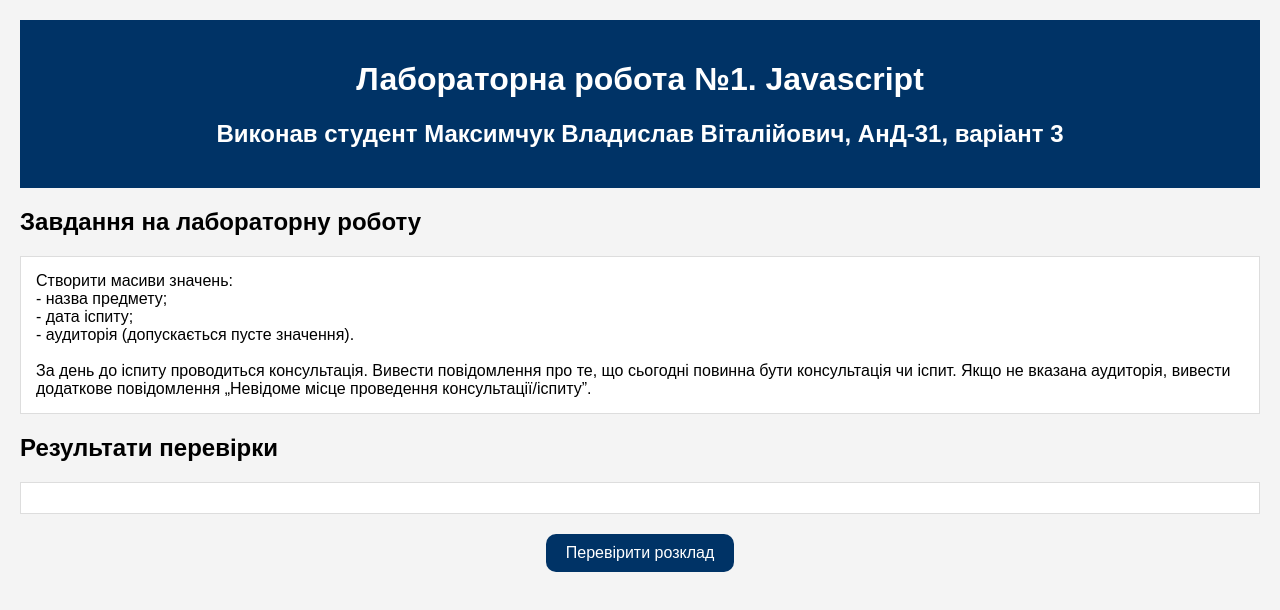
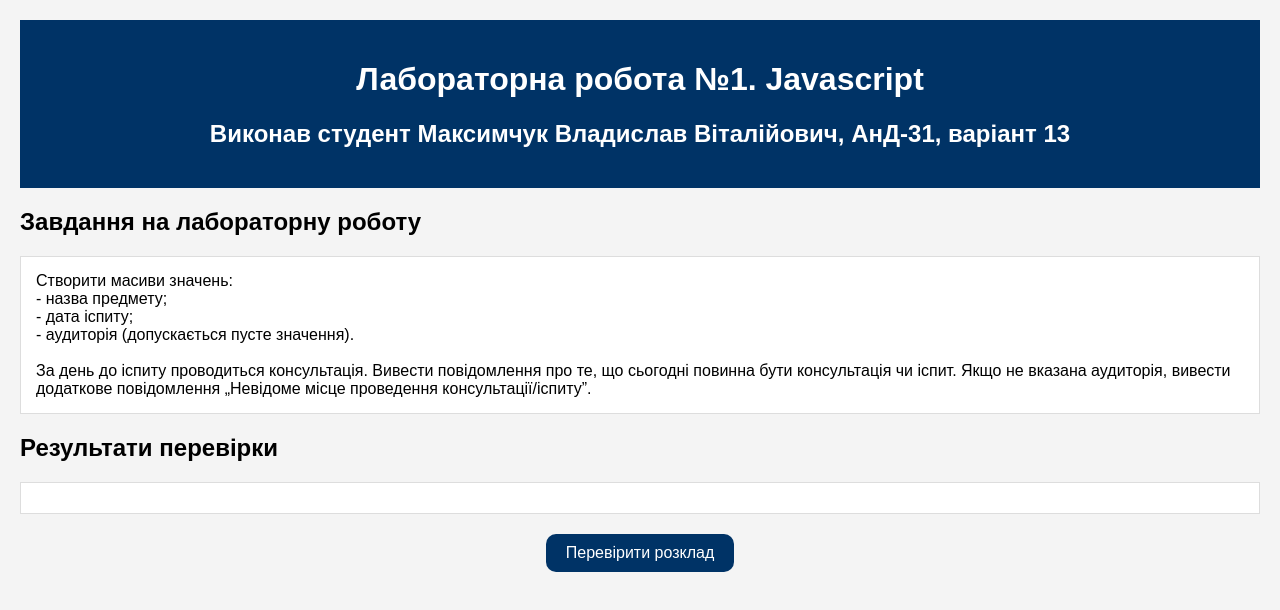
Before and after one commit to vladMaksym/js.lab1, a plain HTML site: page index.html in a window 1280 px wide. Drawn offline with Linux system fonts and the light colour scheme.

Commit message:
готова

```diff
--- a/index.html
+++ b/index.html
@@ -11,7 +11,7 @@
 <main class="b-main">
     <header class="b-header">
         <h1>Лабораторна робота №1. Javascript</h1>
-        <h2>Виконав студент Максимчук Владислав Віталійович, АнД-31, варіант 3</h2>
+        <h2>Виконав студент Максимчук Владислав Віталійович, АнД-31, варіант 13</h2>
     </header>
     <h2>Завдання на лабораторну роботу</h2>
     <div class="b-div">
```
